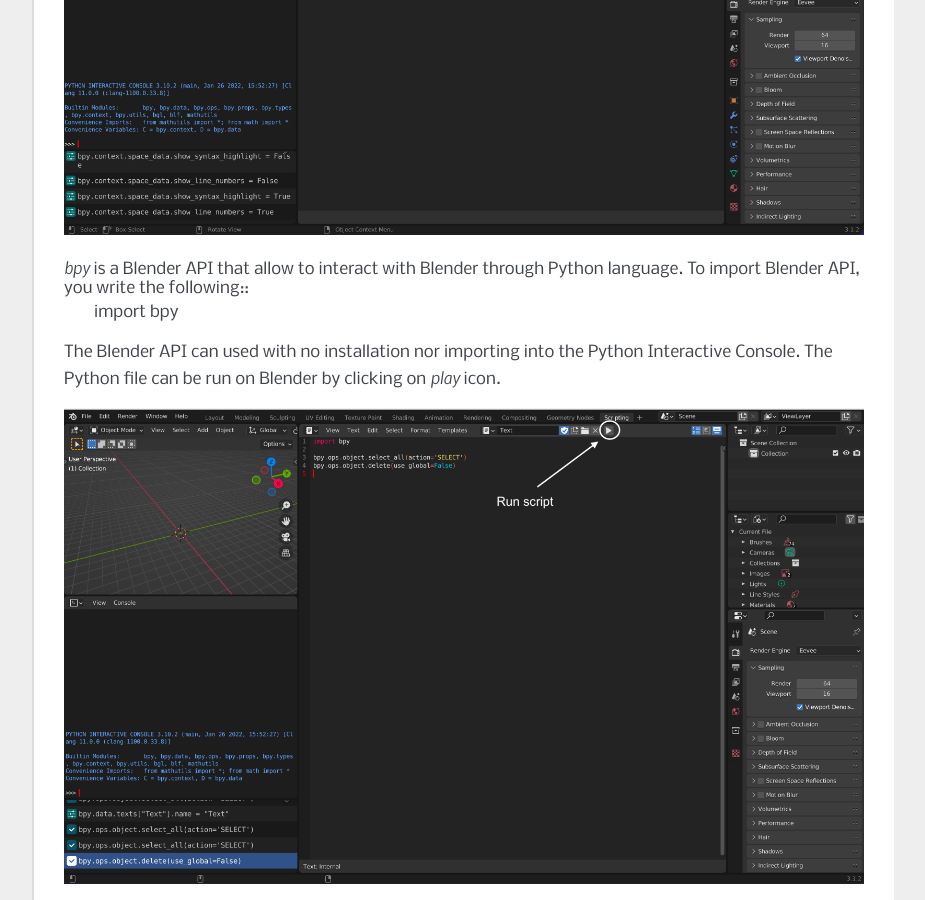
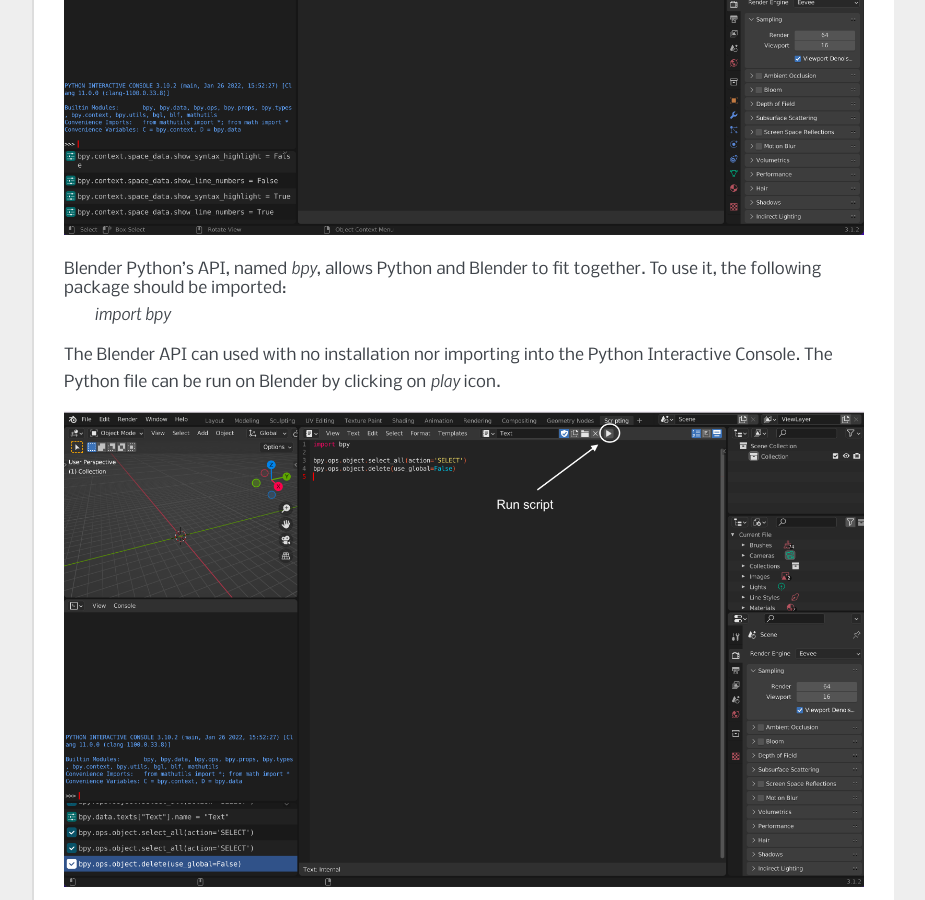
Before and after one commit to smegason/Goo, a Sphinx documentation site: the page built from sphinx/devguide.rst, in a window 1280 px wide and 900 px high, scrolled down 1945 px. Shown: the whole window, without its empty margins (198-1123 px from the left). Built offline with Sphinx 7.4.7, drawn with Linux system fonts in a browser that asks for light colours.

Commit message:
Update devguide.rst

```diff
--- a/sphinx/devguide.rst
+++ b/sphinx/devguide.rst
@@ -52,8 +52,8 @@
 .. image:: ../img/python_file.png
   :width: 800
 
-*bpy* is a Blender API that allow to interact with Blender through Python language. To import Blender API, you write the following::
-    import bpy
+Blender Python's API, named *bpy*, allows Python and Blender to fit together. To use it, the following package should be imported:
+    `import bpy`
 
 The Blender API can used with no installation nor importing into the Python Interactive Console. The Python file can be run on Blender by clicking on *play* icon.
 
```
